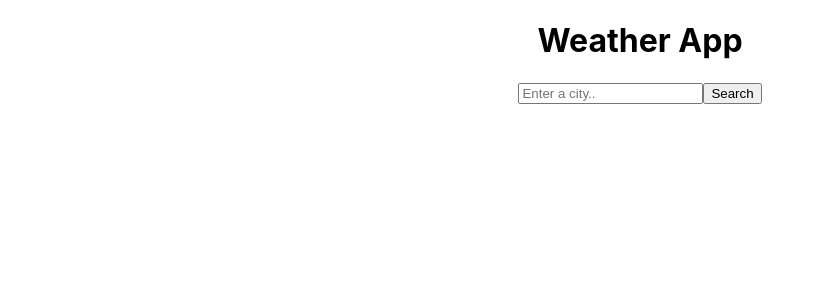
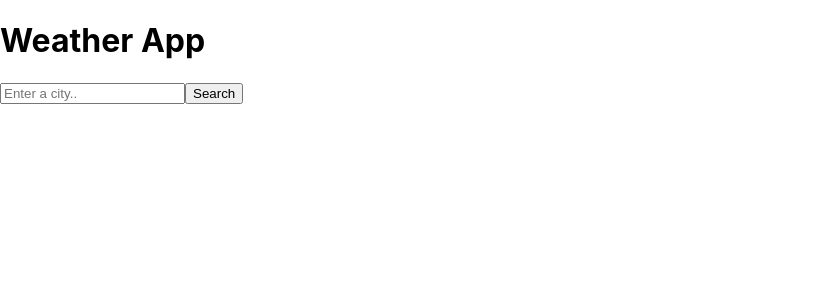
Before and after one commit to Mal-95/weather-react, a React (Create React App) app: page / in a window 1280 px wide. Shown: the top 300 px of the page, without its empty margins (0-825 px from the left). Built offline with nearby package versions, Linux system fonts and the light colour scheme.

Commit message:
Changed text-alignment

```diff
--- a/src/App.css
+++ b/src/App.css
@@ -1,7 +1,3 @@
-.App {
-  text-align: center;
-}
-
 .App-logo {
   height: 40vmin;
   pointer-events: none;
--- a/src/Weather.js
+++ b/src/Weather.js
@@ -49,11 +49,11 @@ export default function Weather() {
           </li>
         </ul>
         <footer>
-            This project is coded by
+            This project is coded by {" "}
             <a href="https://github.com/Mal-95" className="GithubLink" target="_blank" rel="noreferrer">
                 <strong>Malebo Letsoalo</strong>
                 </a>
-            and is on  {" "}
+            and is on {" "}
             <a href="https://github.com/Mal-95/weather-react" className="RepoLink" target="_blank" rel="noreferrer"><strong>GitHub</strong></a>
             and hosted on {" "}
             <a href="https://app.netlify.com/sites/weather-react-app-challenge" target="_blank" rel="noreferrer"><strong>Netlify</strong></a>
```
